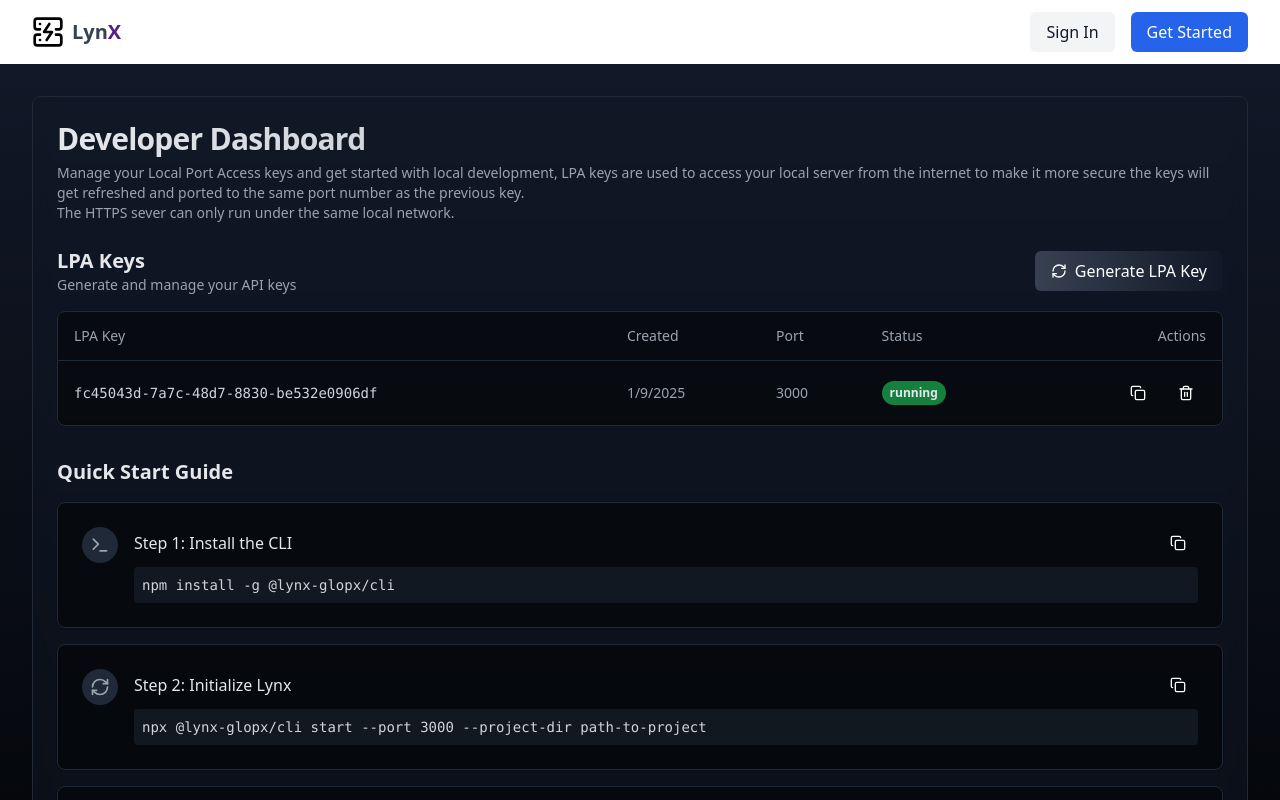
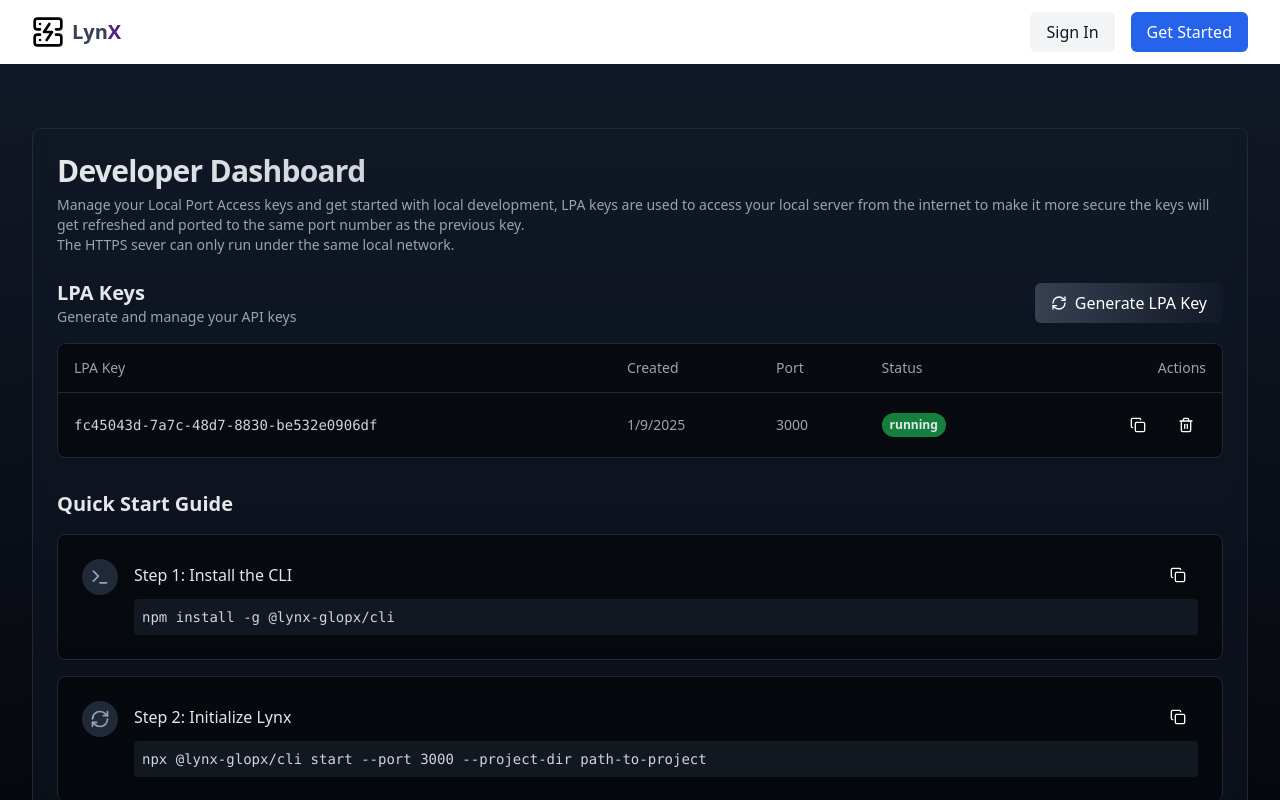
Before and after one commit to Giridharnandi/lynx-server, a React (Vite) app: page /dashboard in a window 1280 px wide. Shown: the top 800 px of the page. Built offline with nearby package versions, Linux system fonts and the light colour scheme; no server answers.

Commit message:
First Deploy Pre final 2

```diff
--- a/src/pages/Dashboard.tsx
+++ b/src/pages/Dashboard.tsx
@@ -3,7 +3,7 @@ import { Copy, RefreshCw, Terminal, Key, Trash2, FileJson } from 'lucide-react';
 import Button from "../components/ui/Button";
 import { Card, CardContent, CardDescription, CardHeader, CardTitle } from "../components/ui/card";
 import { Table, TableBody, TableCell, TableHead, TableHeader, TableRow } from "../components/ui/table";
-import { toast } from "react-hot-toast";
+import {toast, Toaster} from "react-hot-toast";
 
 interface ApiKey {
   id: string;
@@ -85,6 +85,7 @@ export default function Dashboard() {
   return (
     <div className="min-h-screen bg-gradient-to-b from-gray-900 to-black text-white p-8">
       <div className="max-w-7xl mx-auto space-y-8">
+        <Toaster/>
         <Card className="border-gray-800 bg-gray-900/50 backdrop-blur">
           <CardHeader>
             <CardTitle className="text-3xl font-bold bg-gradient-to-r from-gray-200 to-gray-400 bg-clip-text text-transparent">
```
